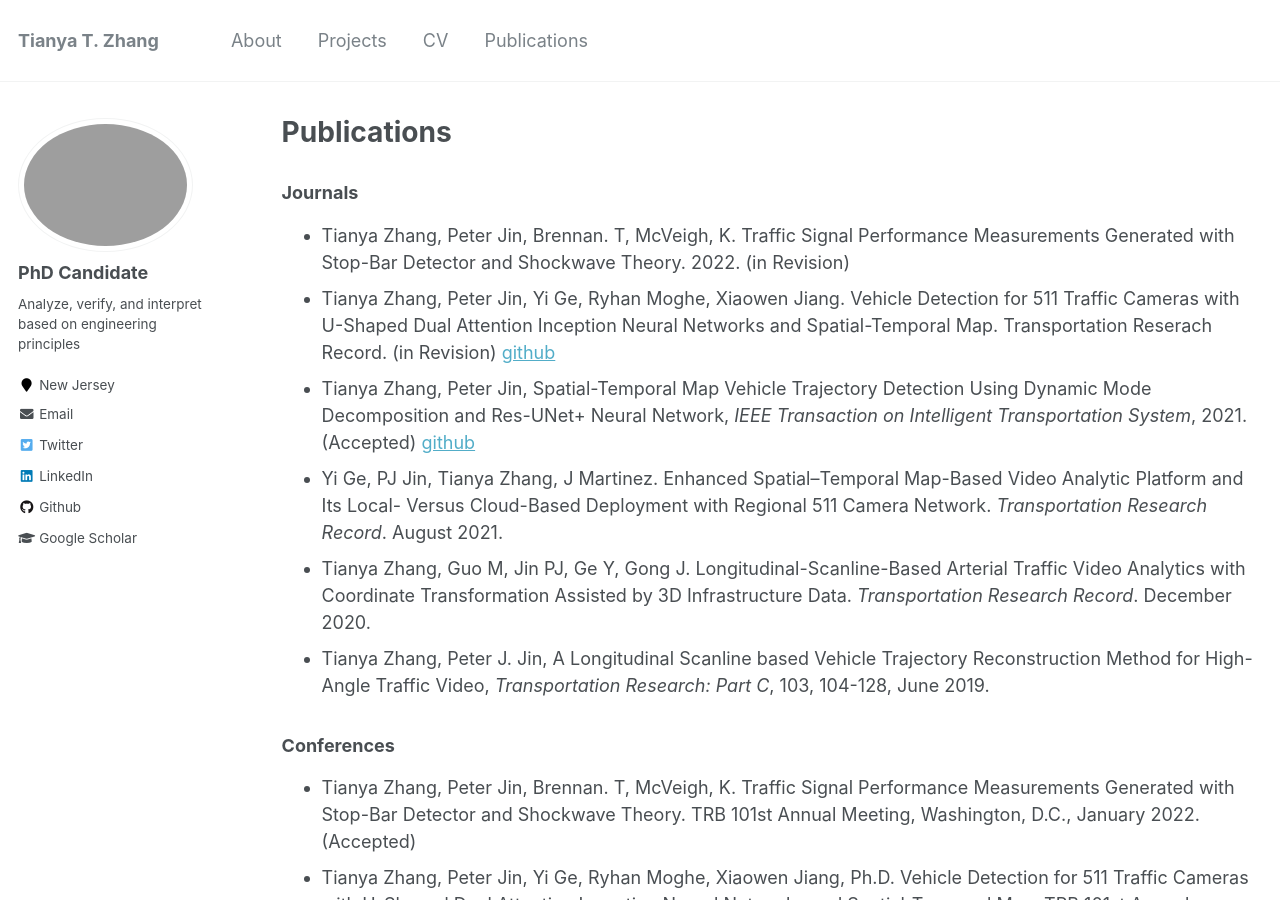
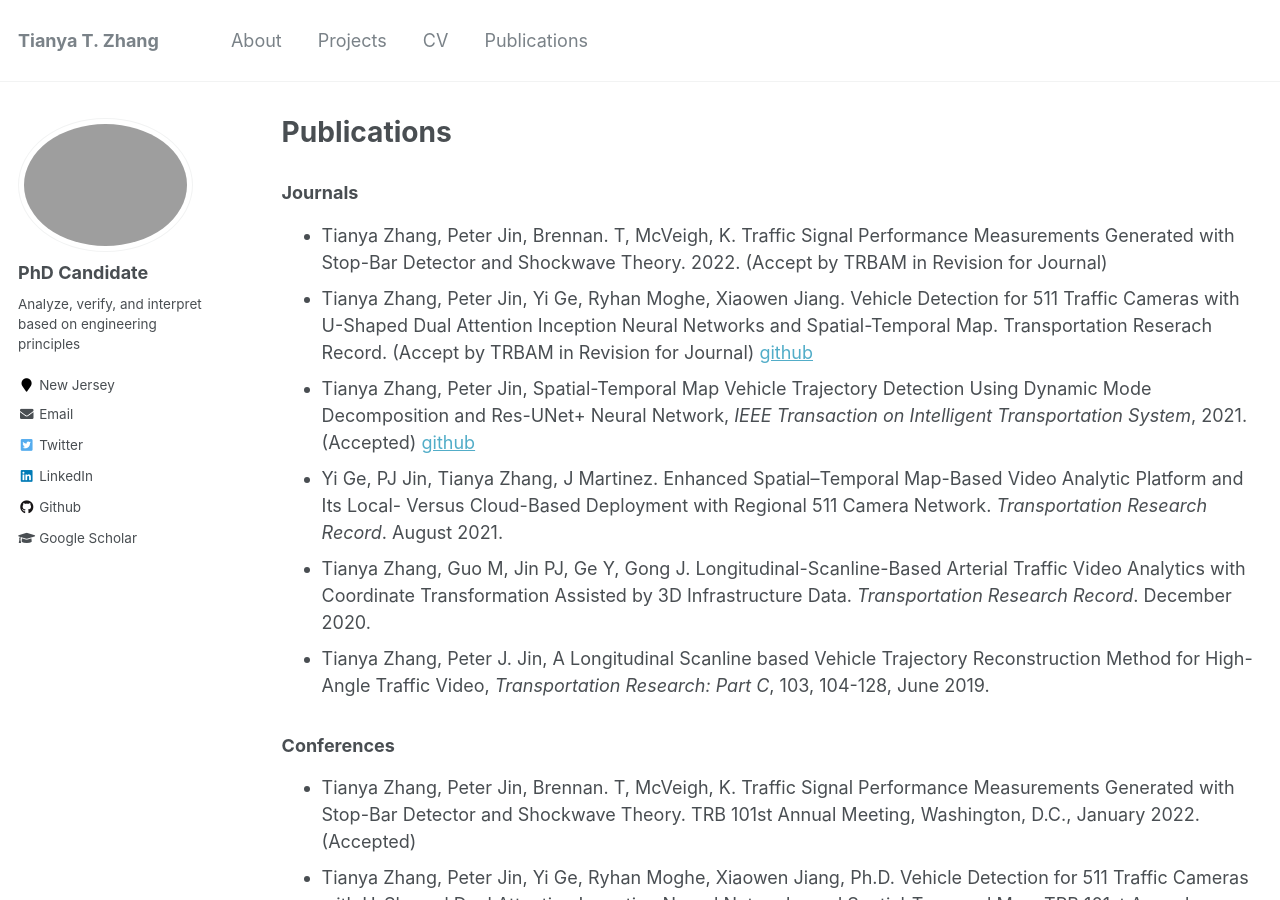
Before and after one commit to TeRyZh/Website, a Jekyll site: the page built from _pages/publications.md, in a window 1280 px wide and 900 px high. Built offline with Jekyll 4.4.1, drawn with Linux system fonts in a browser that asks for light colours.

Commit message:
Update publications.md

```diff
--- a/_pages/publications.md
+++ b/_pages/publications.md
@@ -16,8 +16,8 @@ author_profile: true
 {% endfor %} -->
 
 ### Journals
-* Tianya Zhang, Peter Jin, Brennan. T, McVeigh, K. Traffic Signal Performance Measurements Generated with Stop-Bar Detector and Shockwave Theory. 2022. (in Revision)
-* Tianya Zhang, Peter Jin, Yi Ge, Ryhan Moghe, Xiaowen Jiang. Vehicle Detection for 511 Traffic Cameras with U-Shaped Dual Attention Inception Neural Networks and Spatial-Temporal Map. Transportation Reserach Record. (in Revision) [github](https://github.com/TeRyZh/Detection-is-Tracking-511-CCTV-Camera-Vehicle-Detection-Using-STMap-and-DAIU-Net)
+* Tianya Zhang, Peter Jin, Brennan. T, McVeigh, K. Traffic Signal Performance Measurements Generated with Stop-Bar Detector and Shockwave Theory. 2022. (Accept by TRBAM in Revision for Journal)
+* Tianya Zhang, Peter Jin, Yi Ge, Ryhan Moghe, Xiaowen Jiang. Vehicle Detection for 511 Traffic Cameras with U-Shaped Dual Attention Inception Neural Networks and Spatial-Temporal Map. Transportation Reserach Record. (Accept by TRBAM in Revision for Journal) [github](https://github.com/TeRyZh/Detection-is-Tracking-511-CCTV-Camera-Vehicle-Detection-Using-STMap-and-DAIU-Net)
 * Tianya Zhang, Peter Jin, Spatial-Temporal Map Vehicle Trajectory Detection Using Dynamic Mode Decomposition and Res-UNet+ Neural Network, *IEEE Transaction on Intelligent Transportation System*, 2021. (Accepted) [github](https://github.com/TeRyZh/Reconstruction-NGSIM-Trajectory-with-DMD-and-Res_UNet_plus)
 * Yi Ge, PJ Jin, Tianya Zhang, J Martinez. Enhanced Spatial–Temporal Map-Based Video Analytic Platform and Its Local- Versus Cloud-Based Deployment with Regional 511 Camera Network. *Transportation Research Record*. August 2021.
 * Tianya Zhang, Guo M, Jin PJ, Ge Y, Gong J. Longitudinal-Scanline-Based Arterial Traffic Video Analytics with Coordinate Transformation Assisted by 3D Infrastructure Data. *Transportation Research Record*. December 2020.
```
